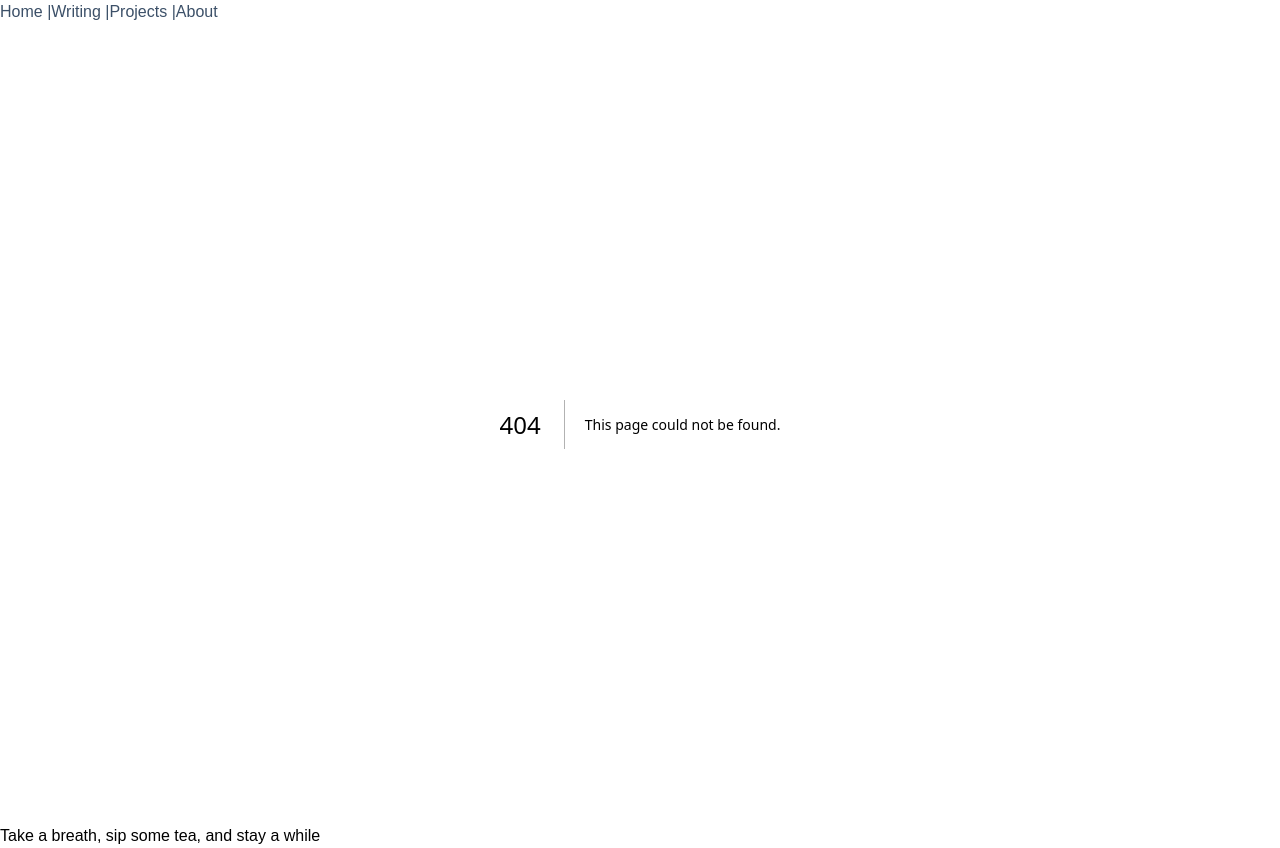
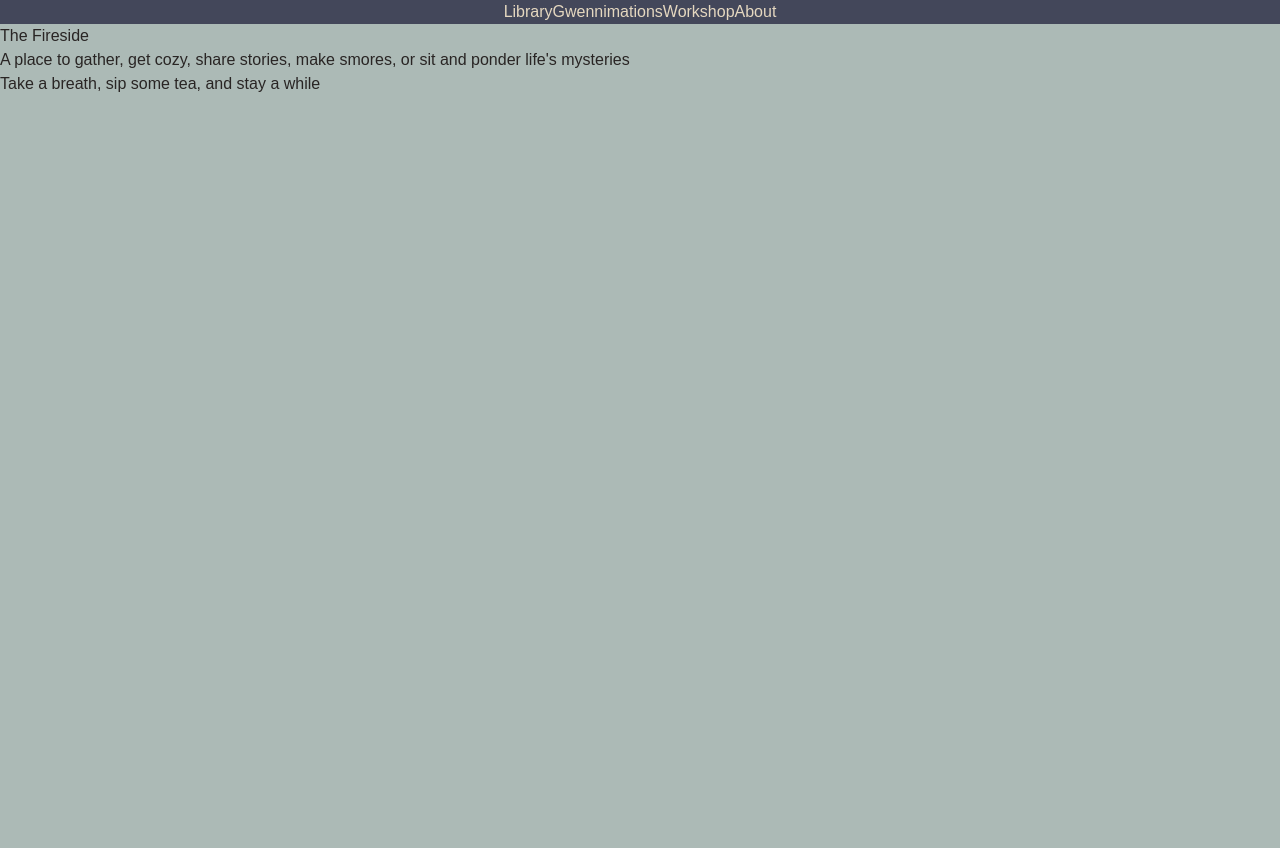
Before and after one commit to gwennthompson/gwennimations, a Next.js app: page /fireside in a window 1280 px wide. Before the commit this address had no page. After the commit the page ends 800 px from the top, so only its background shows below. Built offline with nearby package versions, Linux system fonts and the light colour scheme.

Commit message:
Added Fireside page

```diff
--- /dev/null
+++ b/app/fireside/page.tsx
@@ -0,0 +1,8 @@
+export default function Projects() {
+  return (
+    <div>
+      <h1>The Fireside</h1>
+      <p>A place to gather, get cozy, share stories, make smores, or sit and ponder life's mysteries</p>
+    </div>
+  );
+}
--- a/app/layout.tsx
+++ b/app/layout.tsx
@@ -36,10 +36,10 @@ export default function RootLayout({
       className={`${geistSans.variable} ${geistMono.variable} ${cormorant.variable} h-full antialiased`}
     >
       <body className="min-h-full flex flex-col">
-        <nav className="text-[rgb(60,80,104)]">
-          <Link href="/">Home</Link> |
-          <Link href="/writing/">Writing</Link> |
-          <Link href="/projects/">Projects</Link> |
+        <nav className="flex items-center justify-center text-[#E5D8C0] bg-[#43475A]">
+          <Link href="/writing/">Library</Link>
+          <Link href="/">Gwennimations</Link>
+          <Link href="/projects/">Workshop</Link>
           <Link href="/about/">About</Link>
         </nav>
 
```
